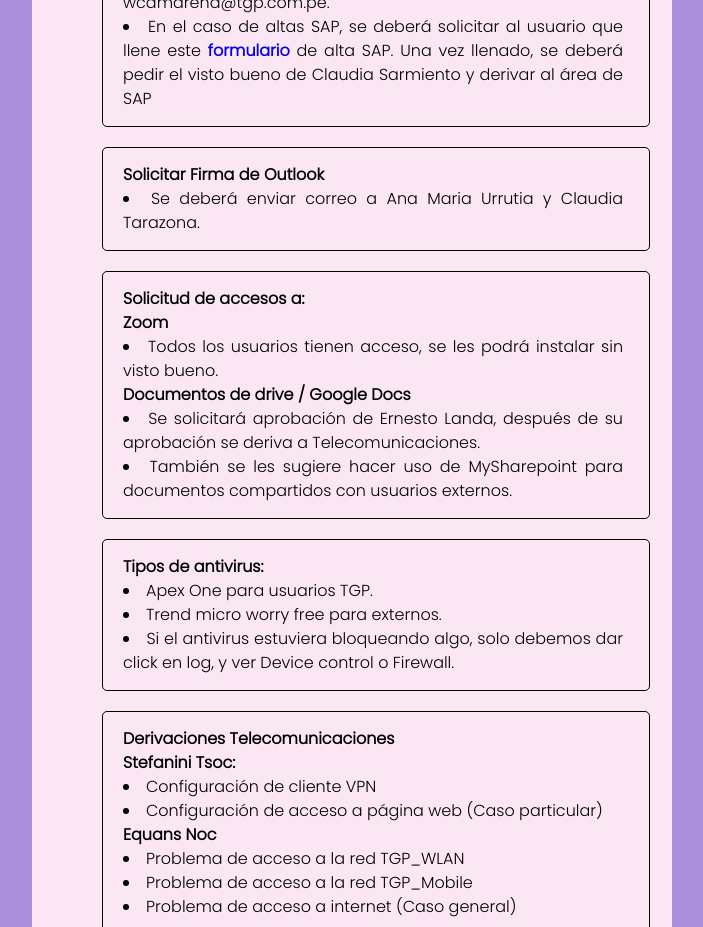
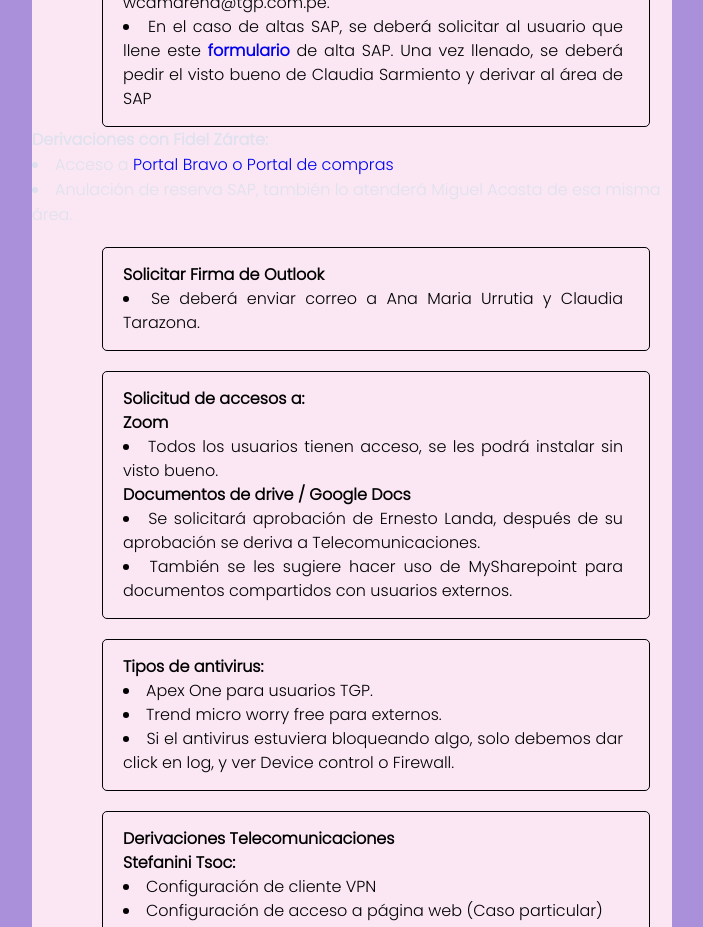
Before and after one commit to AlexandraCynthia/guia, a React (Create React App) app: page /home in a window 1280 px wide. Shown: the part 5340-6267 px from the top of the page, without its empty margins (288-991 px from the left). Built offline with nearby package versions, Linux system fonts and the light colour scheme; a web font is replaced by a local one.

Commit message:
actualizaciones

```diff
--- a/src/pages/Home.js
+++ b/src/pages/Home.js
@@ -198,6 +198,12 @@
                 <li>En el caso de altas SAP, se deberá solicitar al usuario que llene este <a href="https://cutt.ly/Sw2m39DJ"><b>formulario</b></a> de alta SAP. Una vez llenado, se deberá pedir el visto bueno de Claudia Sarmiento y derivar al área de SAP</li>
             </div>
 
+            <div>
+              <b>Derivaciones con Fidel Zárate:</b>
+              <li>Acceso a <a href="https://coga.bravosolution.com/">Portal Bravo o Portal de compras</a> </li>
+              <li>Anulación de reserva SAP, también lo atenderá Miguel Acosta de esa misma área.</li>
+            </div>
+
             <div className="cuadrotexto">
                 <b>Solicitar Firma de Outlook</b>
                 <li>Se deberá enviar correo a Ana Maria Urrutia y Claudia Tarazona.</li>
--- a/src/pages/Inciden.js
+++ b/src/pages/Inciden.js
@@ -103,6 +103,7 @@
                   <li>dar click en habilitar</li>
                   <li>Verificar si hay actualizaciones pendientes.</li>
                   <li>Si lo anterior está correcto, cerrar Teams, también Outlook y validar.</li>
+                  <li>Validar cambiando a nueva versión de Teams.</li>
                   <li>Si las anteriores opciones no tienen éxito, reinstalar Teams.</li>
                 </ol>
               </div>
```
